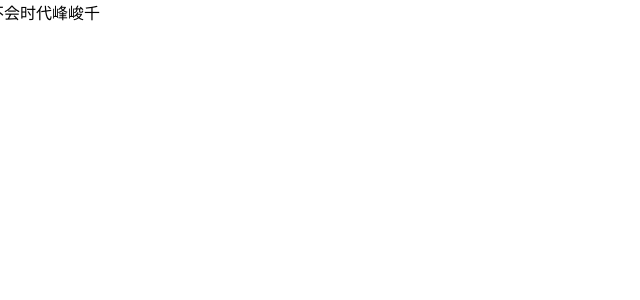
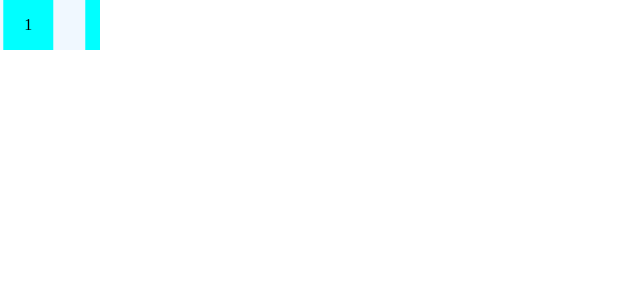
Before and after one commit to ChristYoung/draggable-tree-react, a Next.js app: page /marqueePage in a window 1280 px wide. Shown: the top 300 px of the page, without its empty margins (0-640 px from the left). Built offline with nearby package versions, Linux system fonts and the light colour scheme.

Commit message:
✨ feat: marquee

```diff
--- a/src/pages/marqueePage.tsx
+++ b/src/pages/marqueePage.tsx
@@ -1,9 +1,16 @@
 import { Marquee } from '@/components/marquee';
+import styles from '../styles/marqueePage.module.css'
 
 export default function MarqueePage() {
     return (
         <>
-            <Marquee>千万人康师傅就不会时代峰峻</Marquee>
+            <Marquee>
+                <div className={styles.list}>
+                    {Array(10).fill(1).map((item, index) =>
+                        <div key={index} className={styles.item}>{item}</div>
+                    )}
+                </div>
+            </Marquee>
         </>
     )
 }
--- /dev/null
+++ b/src/styles/marqueePage.module.css
@@ -0,0 +1,14 @@
+.list {
+    display: flex;
+    background-color: aliceblue;
+}
+
+.item {
+ width: 50px;
+ height: 50px;
+ display: inline-flex;
+ align-items: center;
+ justify-content: center;
+ margin-right: 32px;
+ background-color: aqua;
+}
```
